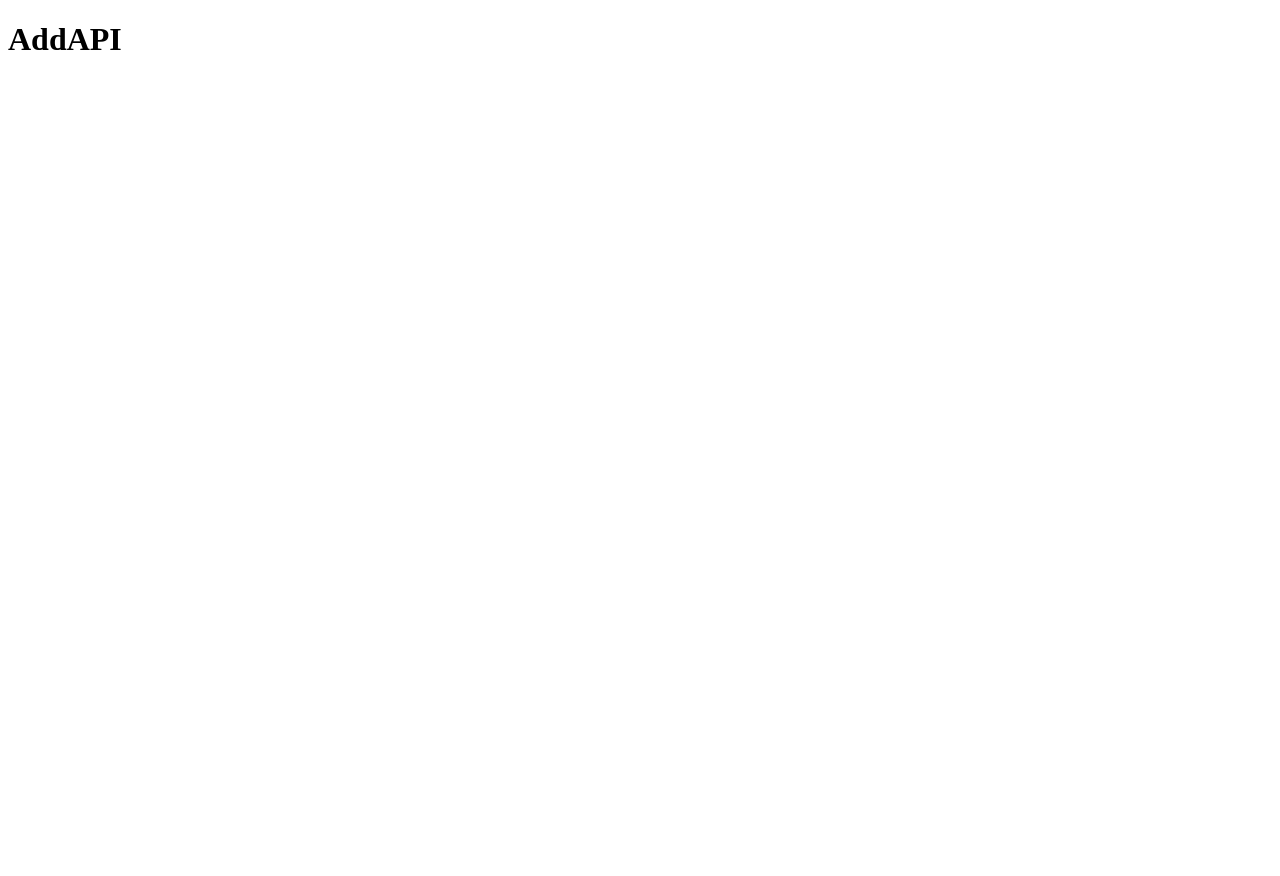
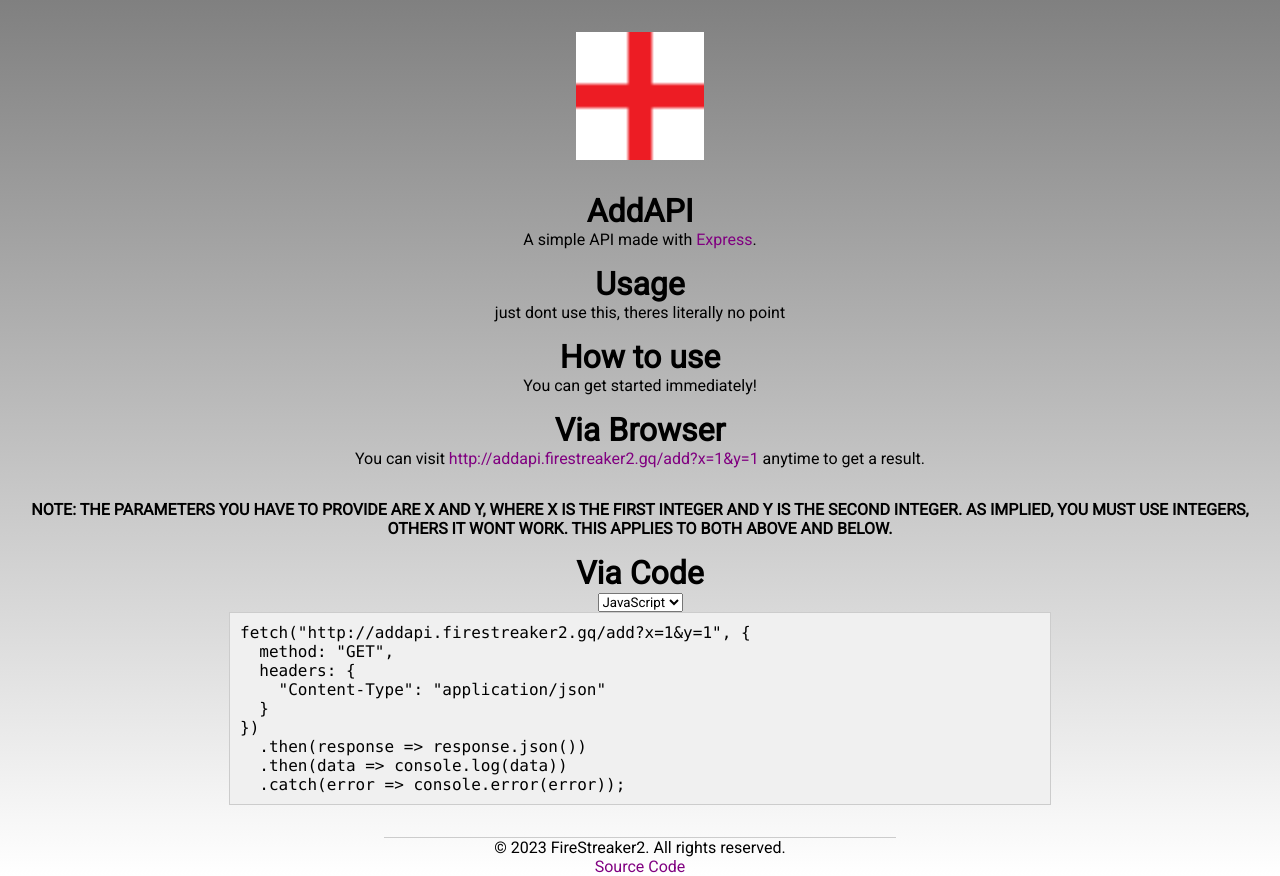
Before and after one commit to FireStreaker2/AddAPI, a website: page static/index.html in a window 1280 px wide. Before the commit the page ends 800 px from the top, so only its background shows below. Drawn offline with Linux system fonts and the light colour scheme.

Commit message:
add frontend home page

```diff
--- a/index.js
+++ b/index.js
@@ -1,8 +1,10 @@
 const express = require("express");
 const app = express();
 const path = require("path");
+const cors = require("cors");
 
 app.use(express.static(path.join(__dirname, 'static')));
+app.use(cors());
 
 app.get("/", (req, res) => {
     res.sendFile(path.join(__dirname, 'static', 'index.html'));
--- a/package.json
+++ b/package.json
@@ -23,6 +23,7 @@
   },
   "homepage": "https://github.com/FireStreaker2/AddAPI#readme",
   "dependencies": {
+    "cors": "^2.8.5",
     "express": "^4.18.2"
   }
 }
--- a/static/index.css
+++ b/static/index.css
@@ -0,0 +1,66 @@
+@import url("https://fonts.googleapis.com/css2?family=Roboto&display=swap");
+
+* {
+    margin: 0;
+    font-family: "Roboto", sans-serif;
+}
+
+body {
+    text-align: center;
+    display: flex;
+    flex-direction: column;
+    background: linear-gradient(to bottom, gray, white);
+}
+
+#logo {
+    width: 10%;
+    height: 10%;
+    margin: 0 auto;
+    margin-top: 2rem;
+    margin-bottom: 1rem;
+}
+
+h1 {
+    margin-top: 1rem;
+}
+
+#website {
+    margin-bottom: 2rem;
+}
+
+#output {
+  background-color: #f0f0f0;
+  border: 1px solid #ccc;
+  padding: 10px;
+  font-family: Consolas, monospace;
+  white-space: pre-wrap;
+  max-width: 800px;
+  margin: 0 auto;
+  text-align: left;
+}
+
+#separator {
+    border-top: 1px solid #ccc;
+    width: 40%;
+    margin: 0 auto;
+    margin-top: 2rem;
+}
+
+a {
+    text-decoration: none;
+    color: purple;
+}
+
+body::-webkit-scrollbar {
+    width: 0.5rem;
+    background-color: #f1f1f1;
+}
+
+body::-webkit-scrollbar-thumb {
+    background-color: #888;
+    border-radius: 1rem;
+}
+
+body::-webkit-scrollbar-track {
+    background-color: #f1f1f1;
+}
--- a/static/index.html
+++ b/static/index.html
@@ -9,18 +9,61 @@
         <meta name=”copyright” content=”FireStreaker2”>
         <meta property="og:title" content="AddAPI" />
         <meta property="og:type" content="website" />
-        <meta property="og:url" content="https://addapi.firestreaker2.gq/" />
-        <meta property="og:image" content="https://addapi.firestreaker2.gq/favicon.png" />
+        <meta property="og:url" content="http://addapi.firestreaker2.gq/" />
+        <meta property="og:image" content="http://addapi.firestreaker2.gq/favicon.png" />
         <meta property="og:description" content="AddAPI" />
         <meta name="theme-color" content="#000000">
         <meta name="twitter:card" content="summary_large_image">
 
         <title>AddAPI</title>
-        <link rel="icon" type="image/x-icon" href="./favicon.png" />
+        <link rel="icon" type="image/x-icon" href="favicon.png" />
         <link href="index.css" rel="stylesheet">
     </head>
 
     <body>
-        <h1>AddAPI</h1>
+
+        <img id="logo" src="favicon.png" />
+
+        <div>
+            <h1>AddAPI</h1>
+            <p>A simple API made with <a href="http://expressjs.com/">Express</a>.</p>
+        </div>
+
+        <div>
+            <h1>Usage</h1>
+            <p>just dont use this, theres literally no point</p>
+        </div>
+
+        <div>
+            <h1>How to use</h1>
+            <p>You can get started immediately!</p>
+
+            <div>
+                <h1>Via Browser</h1>
+                <p id="website">You can visit <a href="http://addapi.firestreaker2.gq/add?x=1&y=1">http://addapi.firestreaker2.gq/add?x=1&y=1</a> anytime to get a result.</p>
+            </div>
+
+            <strong id="note">NOTE: THE PARAMETERS YOU HAVE TO PROVIDE ARE X AND Y, WHERE X IS THE FIRST INTEGER AND Y IS THE SECOND INTEGER. AS IMPLIED, YOU MUST USE INTEGERS, OTHERS IT WONT WORK. THIS APPLIES TO BOTH ABOVE AND BELOW.</strong>
+
+            <div>
+                <h1>Via Code</h1>
+                <select id="input">
+                    <option value="javascript">JavaScript</option>
+                    <option value="python">Python</option>
+                    <option value="curl">cURL</option>
+                </select>
+                <pre id="output"></pre>
+            </div>
+        </div>
+
+        <div id="separator"></div>
+
+        <footer>
+            <p id="copyright">© 2023 FireStreaker2. All rights reserved.</p>
+            <a href="https://github.com/FireStreaker2/AddAPI">Source Code</a>
+        </footer>
+
+        <script src="index.js"></script>
+
     </body>
 </html>
--- /dev/null
+++ b/static/index.js
@@ -0,0 +1,49 @@
+const input = document.getElementById("input");
+const output = document.getElementById("output");
+
+output.textContent = "fetch(\"http://addapi.firestreaker2.gq/add?x=1&y=1\", {\n" +
+    "  method: \"GET\",\n" +
+    "  headers: {\n" +
+    "    \"Content-Type\": \"application/json\"\n" +
+    "  }\n" +
+    "})\n" +
+    "  .then(response => response.json())\n" +
+    "  .then(data => console.log(data))\n" +
+    "  .catch(error => console.error(error));";
+
+input.addEventListener("change", () => {
+    var language = input.value;
+    output.textContent = "";
+
+    switch (language) {
+        case "javascript":
+            output.textContent = "fetch(\"http://addapi.firestreaker2.gq/add?x=1&y=1\", {\n" +
+                "  method: \"GET\",\n" +
+                "  headers: {\n" +
+                "    \"Content-Type\": \"application/json\"\n" +
+                "  }\n" +
+                "})\n" +
+                "  .then(response => response.json())\n" +
+                "  .then(data => console.log(data))\n" +
+                "  .catch(error => console.error(error));";
+            break;
+
+        case "python":
+            output.textContent = "import requests\n\n" +
+                "response = requests.get(\"http://addapi.firestreaker2.gq/add?x=1&y=1\")\n" +
+                "if response.status_code == 200:\n" +
+                "  data = response.json()\n" +
+                "  print(data)\n" +
+                "else:\n" +
+                "  print(\"Error: {}\".format(response.status_code))";
+            break;
+
+        case "curl":
+            output.textContent = "curl -X GET \"http://addapi.firestreaker2.gq/add?x=1&y=1\"";
+            break;
+
+        default:
+            output.textContent = "No example available for selected language.";
+            break;
+  }
+});
```
Also changed, not shown: static/favicon.png (added), 1 other file.
